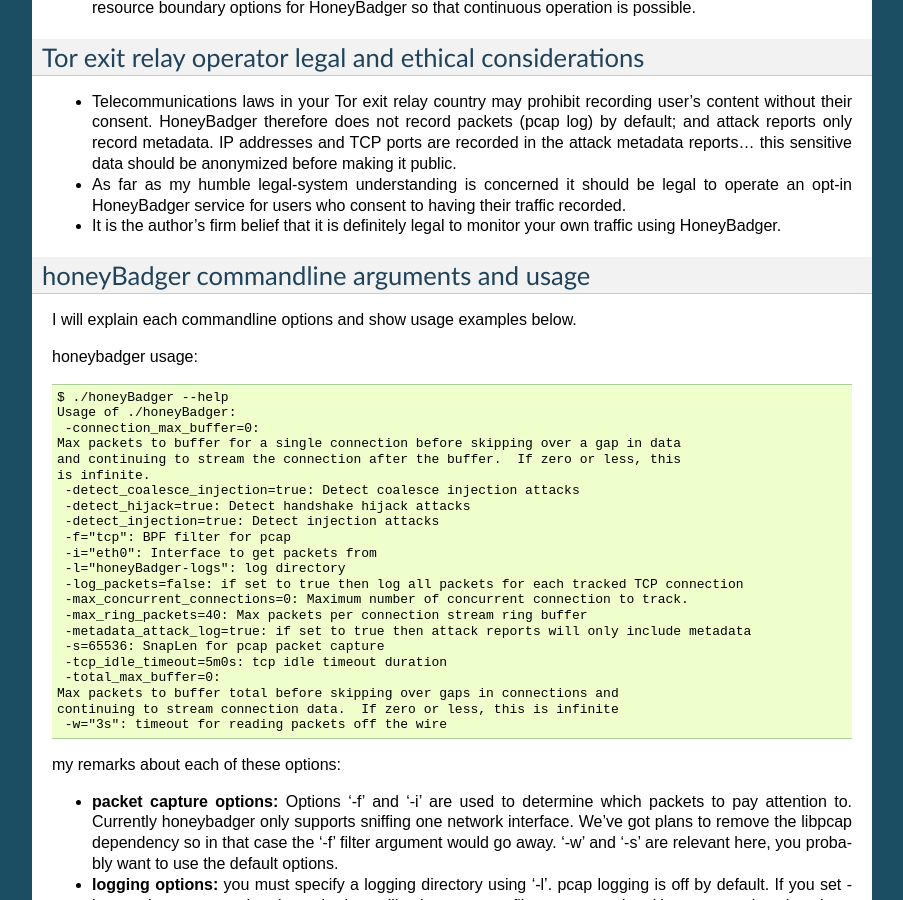
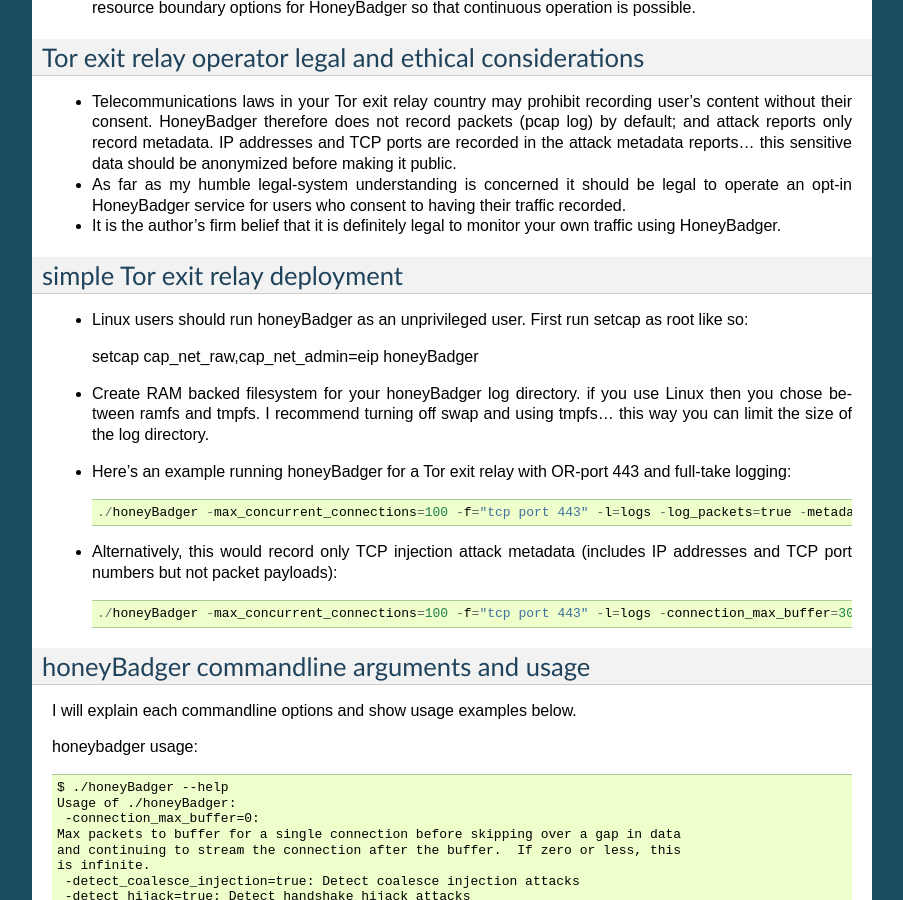
Before and after one commit to david415/HoneyBadger_docs, a Sphinx documentation site: the page built from source/index.rst, in a window 1280 px wide and 900 px high, scrolled down 1288 px. Shown: the whole window, without its empty margins (198-1101 px from the left). Built offline with Sphinx 7.4.7, drawn with Linux system fonts in a browser that asks for light colours; some of the changed text lies outside the part shown.

Commit message:
Add simple tor exit relay deployment info

```diff
--- a/source/index.rst
+++ b/source/index.rst
@@ -79,6 +79,24 @@
 - As far as my humble legal-system understanding is concerned it should be legal to operate an opt-in HoneyBadger service for users who consent to having their traffic recorded.
 
 - It is the author's firm belief that it is definitely legal to monitor your own traffic using HoneyBadger.
+
+
+simple Tor exit relay deployment
+--------------------------------
+
+- Linux users should run honeyBadger as an unprivileged user. First run setcap as root like so::
+
+  setcap cap_net_raw,cap_net_admin=eip honeyBadger
+
+- Create RAM backed filesystem for your honeyBadger log directory. if you use Linux then you chose between ramfs and tmpfs. I recommend turning off swap and using tmpfs... this way you can limit the size of the log directory.
+
+- Here's an example running honeyBadger for a Tor exit relay with OR-port 443 and full-take logging::
+
+  ./honeyBadger -max_concurrent_connections=100 -f="tcp port 443" -l=logs -log_packets=true -metadata_attack_log=false -connection_max_buffer=300 -total_max_buffer=3000 -tcp_idle_timeout=10m0s
+
+- Alternatively, this would record only TCP injection attack metadata (includes IP addresses and TCP port numbers but not packet payloads)::
+
+  ./honeyBadger -max_concurrent_connections=100 -f="tcp port 443" -l=logs -connection_max_buffer=300 -total_max_buffer=3000 -tcp_idle_timeout=10m0s
 
 
 honeyBadger commandline arguments and usage
```
